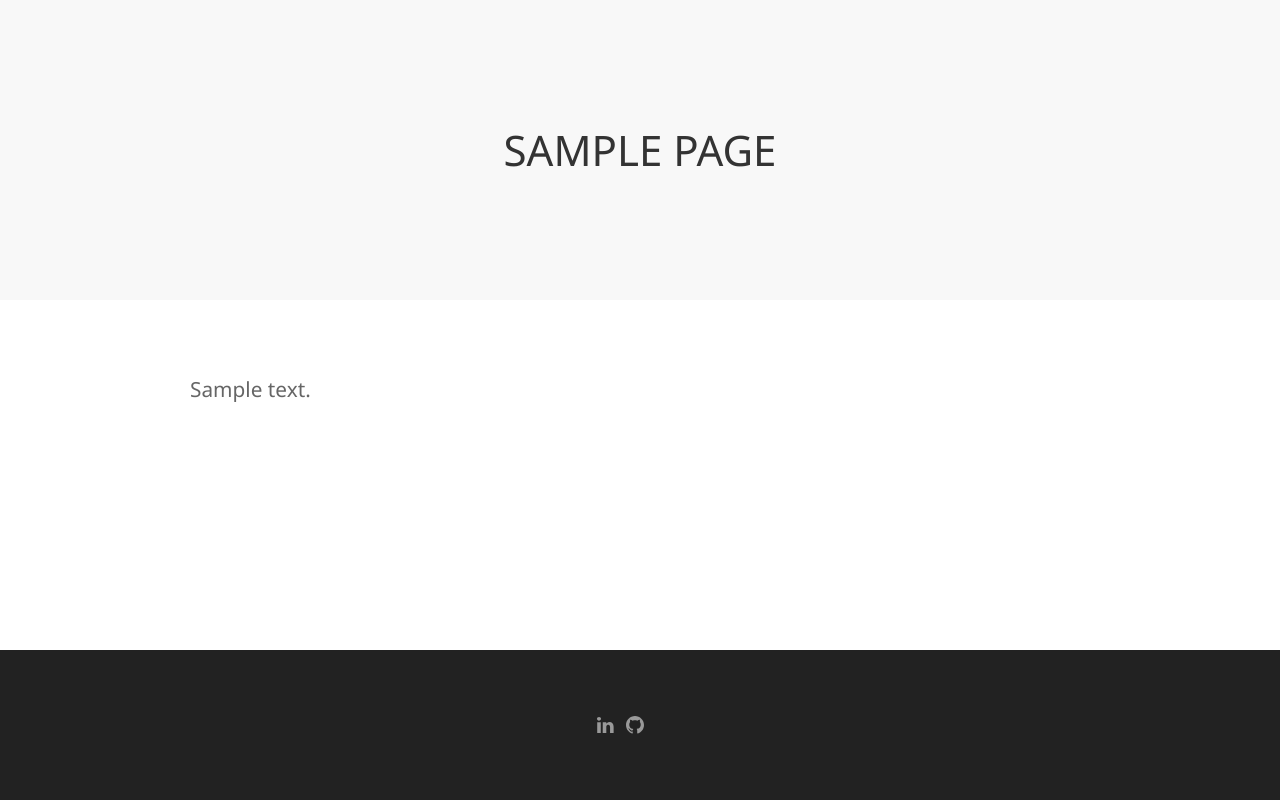
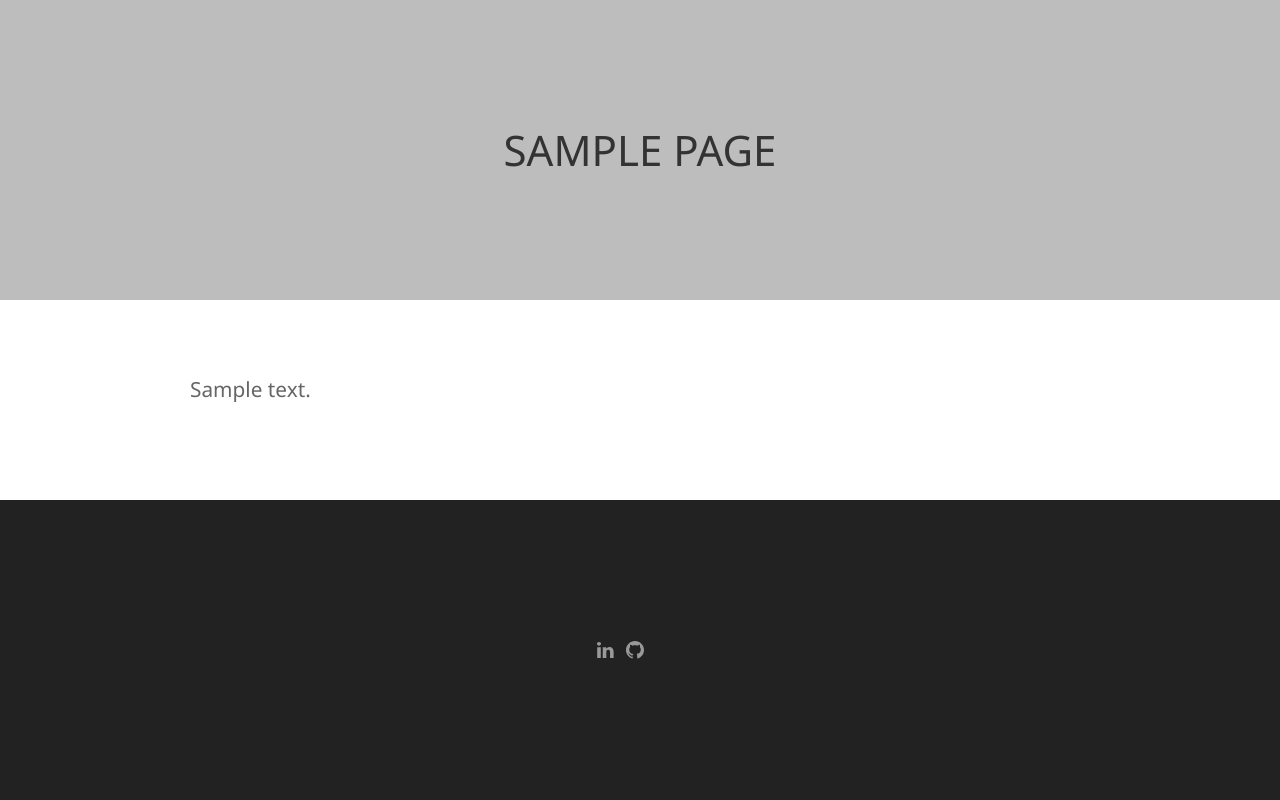
Before and after one commit to axper/homepage, a Django app: template blog/templates/blog/resume_page.html in a window 1280 px wide. Run offline with Django 3.2, Linux system fonts and the light colour scheme; the template is opened without the code that fills it: most values are stand-ins (such as "Sample title", 1, 10 or a date in 2020); some libraries are stand-ins or nearby versions.

Commit message:
Set height of footer to match that of header, set header background to more grey

```diff
--- a/homepage/templates/base_formatted.html
+++ b/homepage/templates/base_formatted.html
@@ -8,7 +8,7 @@
 
         <div class="content">
 
-            <div class="uk-background-cover uk-flex uk-background-muted header">
+            <div class="uk-background-cover uk-flex background-grey min-height-300">
                 <div class="uk-width-auto uk-text-center uk-margin-auto uk-margin-auto-vertical">
                     <h1 class="uk-heading-primary uk-text-uppercase uk-width-auto uk-text-center uk-margin-auto uk-margin-auto-vertical">{% block title %}{% endblock title %}</h1>
                 </div>
--- a/homepage/templates/footer.html
+++ b/homepage/templates/footer.html
@@ -1,4 +1,4 @@
-<div class="uk-grid uk-flex-center uk-height-small uk-flex-middle uk-background-secondary">
+<div class="uk-grid uk-flex-center uk-flex-middle uk-background-secondary min-height-300">
     <ul class="uk-iconnav">
         <li><a href="https://linkedin.com/in/babkenvardanyan" data-uk-icon="icon: linkedin"></a></li>
         <li><a href="https://github.com/axper" data-uk-icon="icon: github"></a></li>
--- a/static/css/main.css
+++ b/static/css/main.css
@@ -19,6 +19,10 @@ h1, h2, h3, h4, h5, h6 {
     flex: 1;
 }
 
-.header {
+.min-height-300 {
     min-height: 300px;
 }
+
+.background-grey {
+    background-color: #bdbdbd;
+}
```
